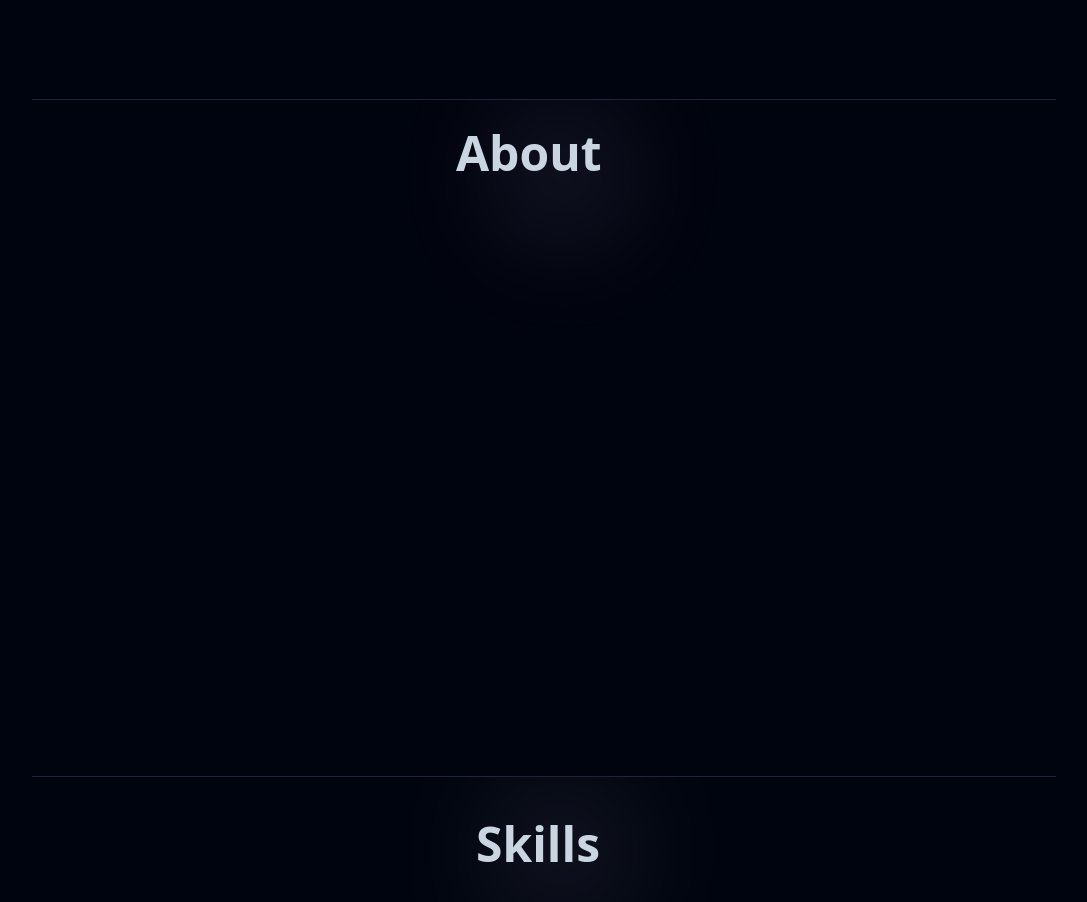
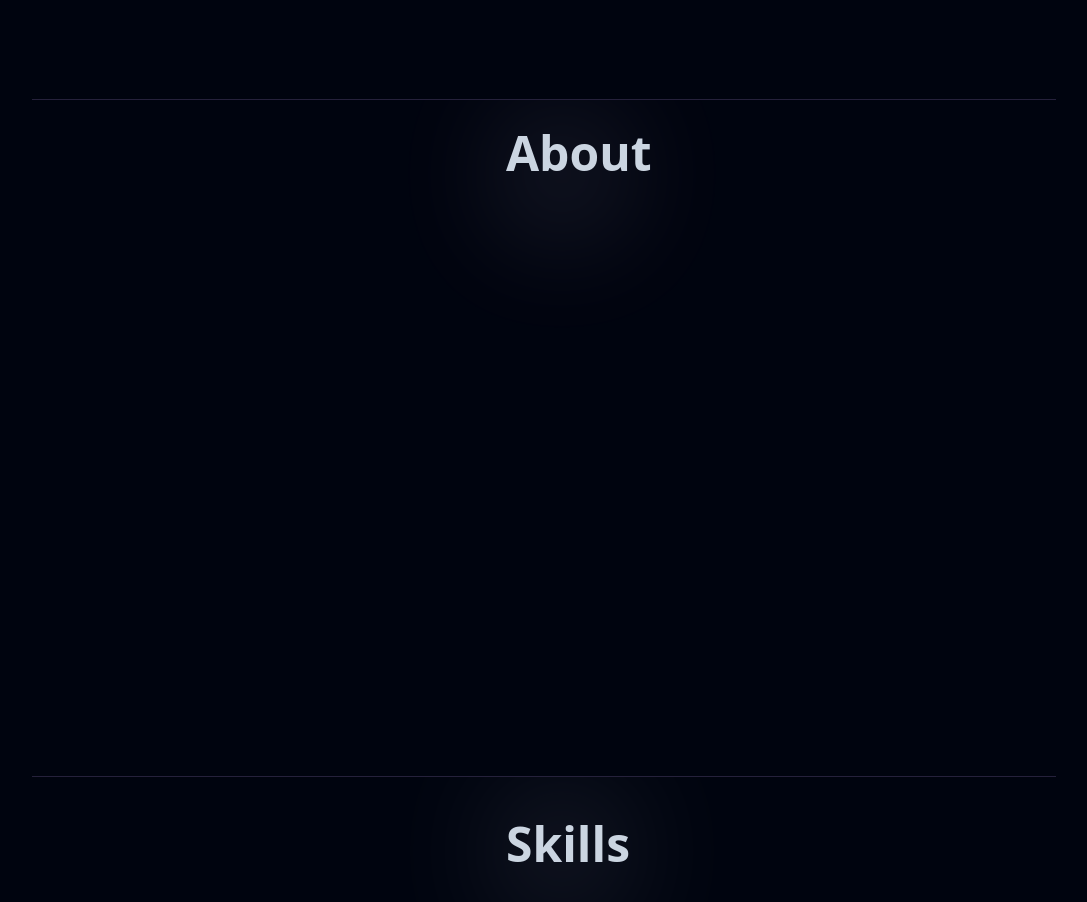
Before and after one commit to aashish649/portfolio, a React (Create React App) app: page / in a window 1280 px wide. Shown: the part 560-1462 px from the top of the page, without its empty margins (96-1183 px from the left). Built offline with nearby package versions, Linux system fonts and the light colour scheme.

Commit message:
Adjust spacess

```diff
--- a/src/components/About.js
+++ b/src/components/About.js
@@ -27,7 +27,7 @@ const About = () => {
 
     <div className="flex justify-center text-center mt-10 my-5 lg:py-8">
         <div className="flex items-center">
-            <span className="text-[#00040f] dark:text-slate-300 text-center font-extrabold mb-10 max-sm:text-2xl p-2 px-8 text-5xl ml-[-120px]">
+            <span className="text-[#00040f] dark:text-slate-300 text-center font-extrabold mb-10 max-sm:text-2xl p-2 px-8 text-5xl ml-[-70px]">
                 About
             </span>
         </div>
--- a/src/components/Contact.js
+++ b/src/components/Contact.js
@@ -31,7 +31,7 @@ const Contact = () => {
       <div className="flex justify-center mt-10 my-5 lg:py-8">
         <div className="flex items-center">
           <span
-            className="text-[#00040f] dark:text-slate-300 text-center font-extrabold   max-sm:text-2xl p-2 px-8 text-5xl ml-[-120px]"
+            className="text-[#00040f] dark:text-slate-300 text-center font-extrabold   max-sm:text-2xl p-2 px-8 text-5xl ml-[-70px]"
             data-aos="fade-up"
           >
             Contact
--- a/src/components/ContactForm.js
+++ b/src/components/ContactForm.js
@@ -63,7 +63,7 @@ const ContactForm = () => {
         className="max-w-screen-lg mx-auto relative  my-8 lg:my-10  overflow-x-hidden overflow-hidden"
         data-aos="fade-up"
       >
-        <p className="font-medium mb-1 text-left  sm:ml-12 text-pink-500 dark:text-[#16f2b3] text-xl uppercase">
+        <p className="font-medium mb-1 text-left ml-6  sm:ml-12 text-pink-500 dark:text-[#16f2b3] text-xl uppercase">
           Contact with me
         </p>
         <div
--- a/src/components/Education.js
+++ b/src/components/Education.js
@@ -20,7 +20,7 @@ const Education = () => {
 
       <div className="flex justify-center mt-10 my-2 lg:py-6">
         <div className="flex items-center">
-          <span className="text-[#00040f] dark:text-slate-300 text-center font-extrabold mb-10 max-sm:text-2xl p-2 px-8 text-5xl ml-[-120px]">
+          <span className="text-[#00040f] dark:text-slate-300 text-center font-extrabold mb-10 max-sm:text-2xl p-2 px-8 text-5xl ml-[-90px]">
             Education
           </span>
         </div>
--- a/src/components/Project.js
+++ b/src/components/Project.js
@@ -71,7 +71,7 @@ const Project = () => {
       <div className="mt-8" data-aos="fade-down">
         <div className="flex justify-center mt-10 my-5 lg:py-8">
           <div className="flex items-center">
-            <span className="text-[#00040f] dark:text-slate-300 text-center font-extrabold mb-3 max-sm:text-2xl p-2 px-8 text-5xl ml-[-120px]">
+            <span className="text-[#00040f] dark:text-slate-300 text-center font-extrabold mb-3 max-sm:text-2xl p-2 px-8 text-5xl ml-[-70px]">
               Projects
             </span>
           </div>
--- a/src/components/Skills.js
+++ b/src/components/Skills.js
@@ -26,7 +26,7 @@ const Skills = () => {
 
       <div className="flex justify-center mt-10  my-5 lg:py-8">
         <div className="flex items-center">
-          <span className="text-[#00040f] dark:text-slate-300 text-center font-extrabold  mb-3 max-sm:text-2xl  p-2 px-8 text-5xl ml-[-100px]">
+          <span className="text-[#00040f] dark:text-slate-300 text-center font-extrabold  mb-3 max-sm:text-2xl  p-2 px-8 text-5xl ml-[-70px]">
             Skills
           </span>
         </div>
```
